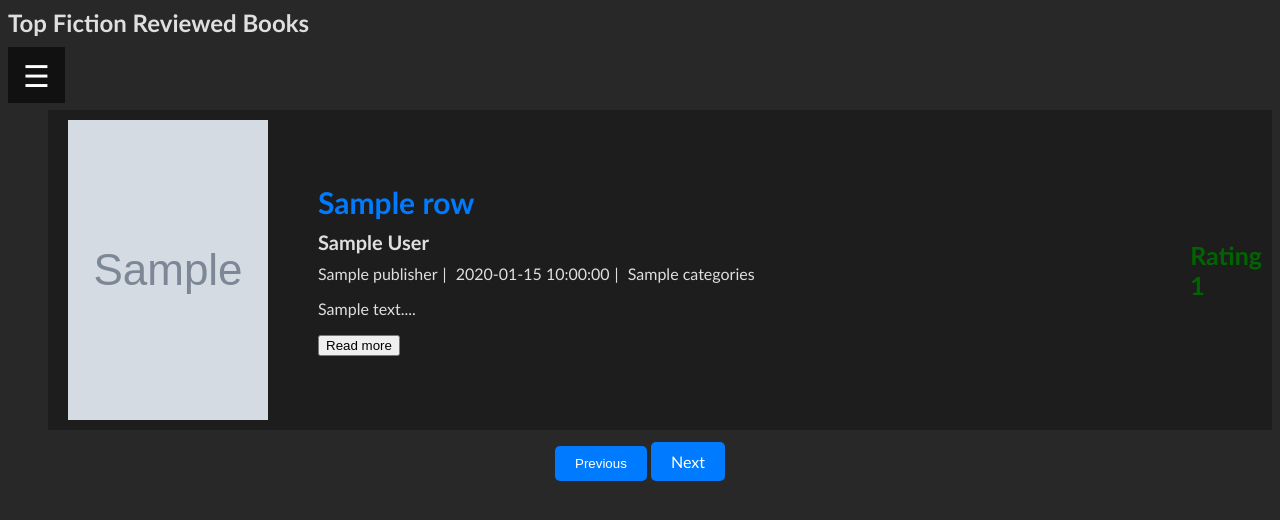
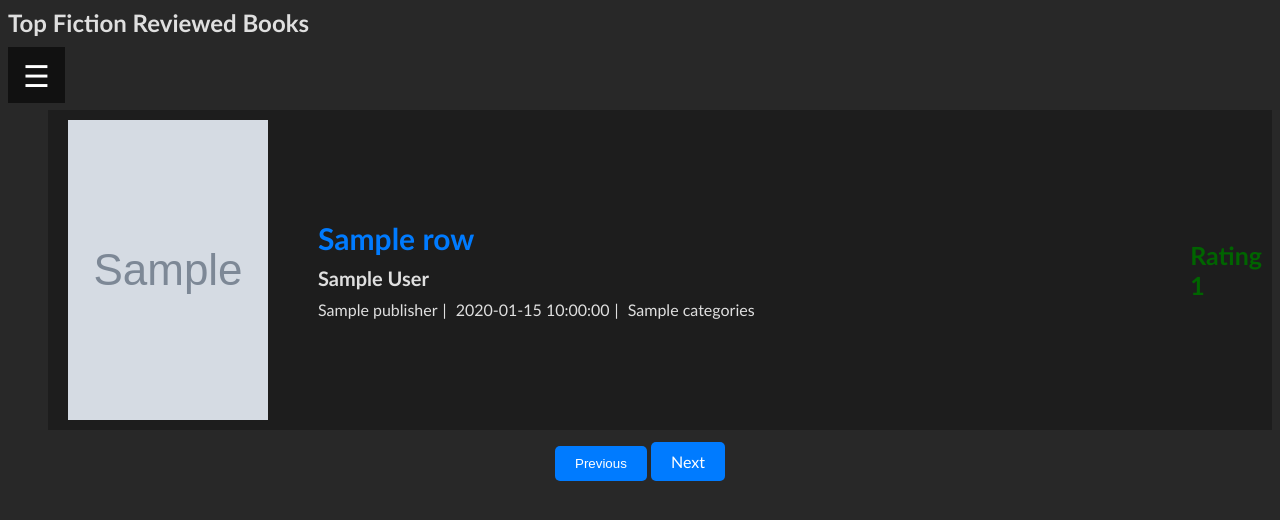
Before and after one commit to jchefdeville/books-recommendations, a Flask app: template templates/Brec.html in a window 1280 px wide. Shown: the part 175-695 px from the top of the page. Run offline with Flask 3, Linux system fonts and the light colour scheme; the template is opened without the code that fills it: most values are stand-ins (such as "Sample title", 1, 10 or a date in 2020); grey boxes marked "Sample" are stand-in pictures; parts of the project's set-up code (start-up, migrations or seed data) failed here and were passed over.

Commit message:
#38 Display description if description available

```diff
--- a/templates/Brec.html
+++ b/templates/Brec.html
@@ -39,10 +39,12 @@
                     <li class="plublished"><span>{{ row['publishedDate']|default('N/A') }}</span></li>
                     <li class="categories"><span>{{ row['categories']|default('N/A') }}</span></li>
                 </ul>
-                <div class="description">
-                    <p>{{ row['description'][:300] }}<span id="dots-{{ index }}">...</span><span id="more-{{ index }}" style="display: none;">{{ row['description'][300:] }}</span></p>
-                    <button onclick="toggleDescription('{{ index }}')" id="myBtn-{{ index }}">Read more</button>
-                </div>
+                {% if row['description'] and row['description'] is string %}
+                    <div class="description">
+                        <p>{{ row['description'][:300] }}<span id="dots-{{ index }}">...</span><span id="more-{{ index }}" style="display: none;">{{ row['description'][:300] }}</span></p>
+                        <button onclick="toggleDescription('{{ index }}')" id="myBtn-{{ index }}">Read more</button>
+                    </div>
+                {% endif %}
             </div>
             <div class="rating"><span>Rating <br>{{ row['ratingsCount']|default('N/A') }}</span></div>
             {% endfor %}
```
